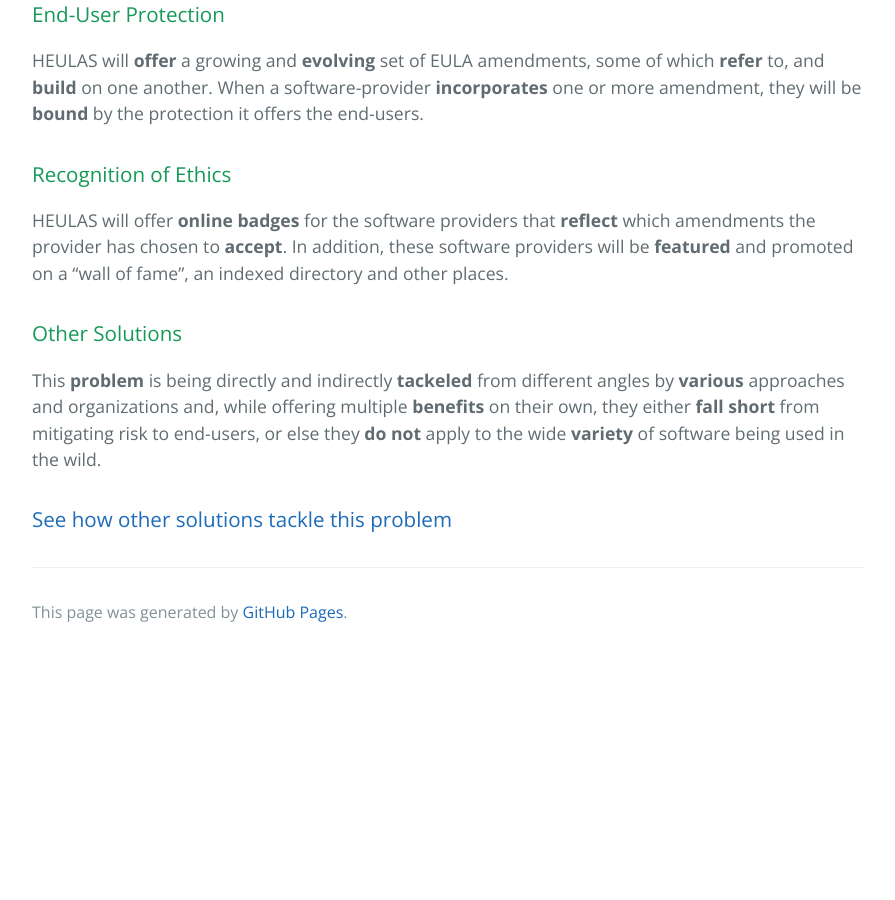
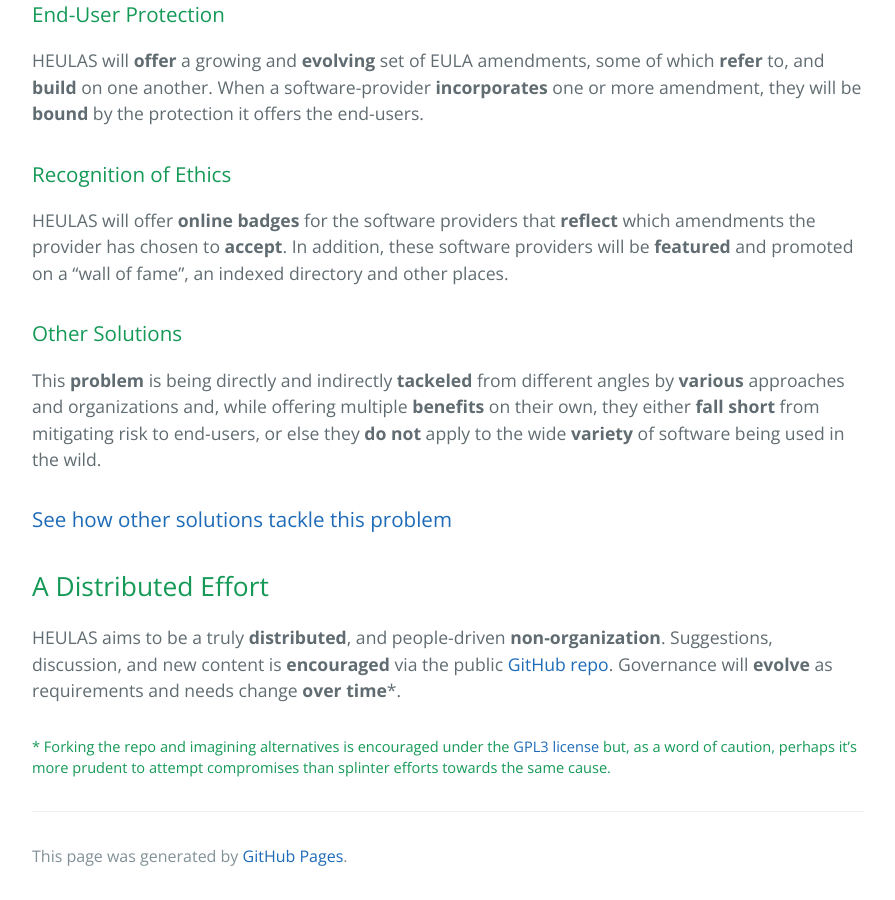
Before and after one commit to heulas-org/heulas-org.github.io, a Jekyll site: the page built from index.md, in a window 1280 px wide and 900 px high, scrolled down 1237 px. Shown: the whole window, without its empty margins (192-1087 px from the left). Built offline with Jekyll 4.4.1, drawn with Linux system fonts in a browser that asks for light colours; our own code applies the rules of GitHub Pages for plain Markdown files; before the commit the page ends 1893 px from its top, so only the background shows below that.

Commit message:
Description of future governance

```diff
--- a/index.md
+++ b/index.md
@@ -35,3 +35,9 @@ HEULAS will offer __online badges__ for the software providers that __reflect__
 This __problem__ is being directly and indirectly __tackeled__ from different angles by __various__ approaches and organizations and, while offering multiple __benefits__ on their own, they either __fall short__ from mitigating risk to end-users, or else they __do not__ apply to the wide __variety__ of software being used in the wild.
 
 ### [See how other solutions tackle this problem](./other_solutions)
+
+## A Distributed Effort
+
+HEULAS aims to be a truly __distributed__, and people-driven __non-organization__. Suggestions, discussion, and new content is __encouraged__ via the public [GitHub repo]({{ site.github.repository_url }}). Governance will __evolve__ as requirements and needs change __over time__*.
+
+##### \* Forking the repo and imagining alternatives is encouraged under the [GPL3 license]({{ site.github.repository_url }}/blob/main/LICENSE) but, as a word of caution, perhaps it's more prudent to attempt compromises than splinter efforts towards the same cause.
```
Also changed, not shown: 1 other file.
